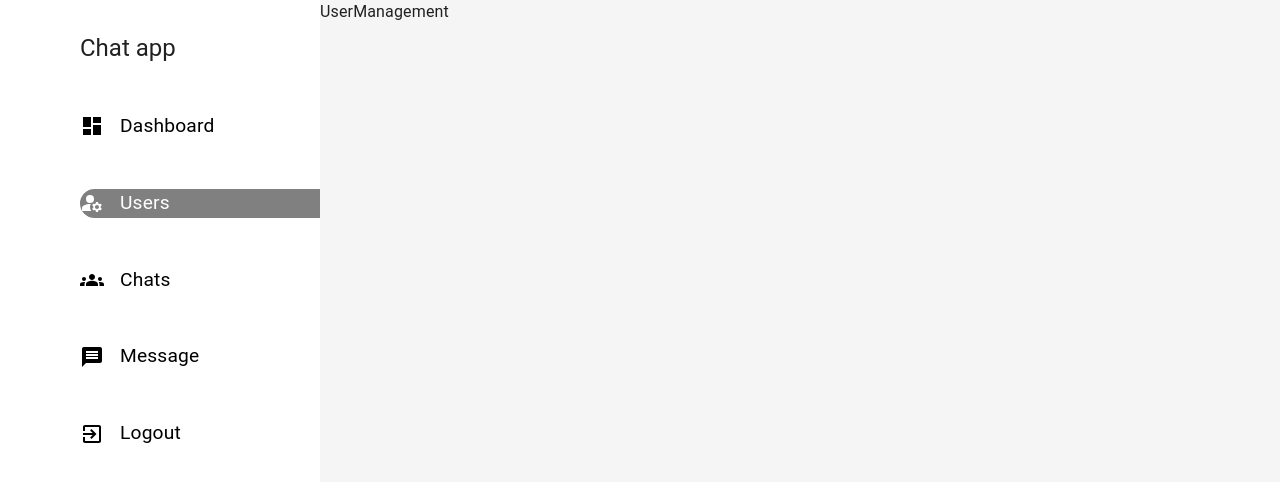
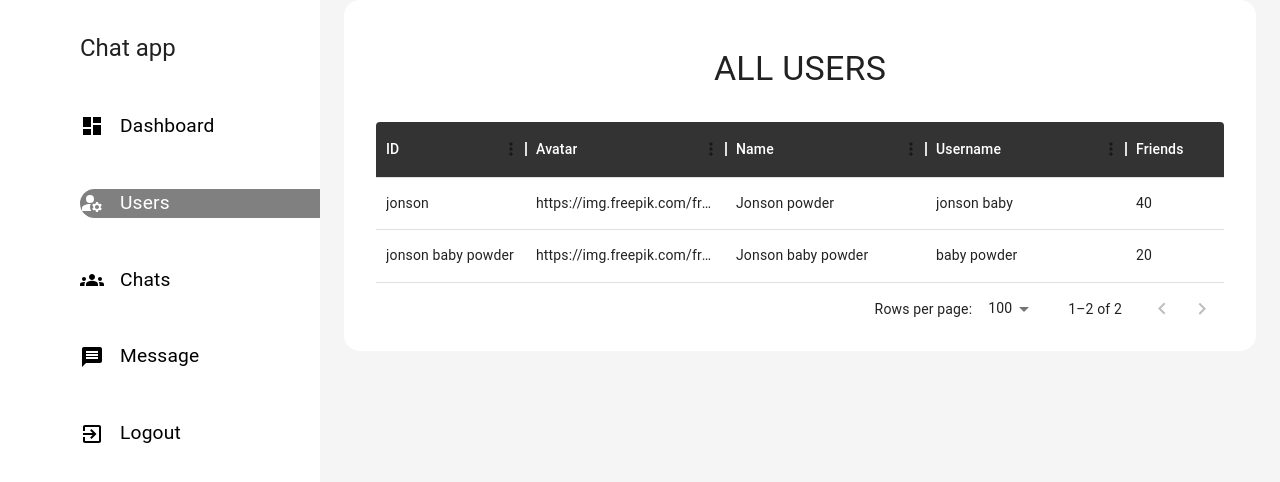
Before and after one commit to Priyavrat001/chat-app-frontend, a React (Vite) app: page /admin/users in a window 1280 px wide. Shown: the top 482 px of the page. Built offline with nearby package versions, Linux system fonts and the light colour scheme.

Commit message:
Created admin-users page and modified dashboard

```diff
--- a/package.json
+++ b/package.json
@@ -14,6 +14,7 @@
     "@emotion/styled": "^11.11.0",
     "@mui/icons-material": "^5.15.11",
     "@mui/material": "^5.15.11",
+    "@mui/x-data-grid": "^6.19.6",
     "6pp": "^1.1.15",
     "chart.js": "^4.4.1",
     "moment": "^2.30.1",
--- /dev/null
+++ b/src/components/shared/admin/Table.jsx
@@ -0,0 +1,55 @@
+import { Container, Paper, Typography } from '@mui/material'
+import React from 'react'
+import {DataGrid} from "@mui/x-data-grid"
+import { matBlack } from "../../../constants/color";
+
+const Table = ({rows, columns, heading, rowHeight=52}) => {
+  return (
+    <Container
+    sx={{
+        height:"100vh"
+    }}
+    >
+        <Paper
+        elevation={3}
+        sx={{
+            padding:"1rem 2rem",
+            borderRadius:"1rem",
+            margin:"auto",
+            width:"100%",
+            overflow:"hidden",
+            heigth:"100%",
+            boxShadow:"none"
+        }}
+        >
+            <Typography
+            textAlign={"center"}
+            variant='h4'
+            sx={{
+                margin:"2rem",
+                textTransform:"uppercase"
+            }}
+            >
+                {heading}
+            </Typography>
+            <DataGrid
+            rows={rows}
+            columns={columns}
+            rowHeight={rowHeight}
+            style={{
+                height:"80%"
+            }}
+            sx={{
+                border:"none",
+                ".table-header":{
+                    bgcolor:matBlack,
+                    color:"white"
+                }
+            }}
+            />
+        </Paper>
+    </Container>
+  )
+}
+
+export default Table
--- a/src/components/specifics/admin/Charts.jsx
+++ b/src/components/specifics/admin/Charts.jsx
@@ -1,29 +1,84 @@
-import React from 'react'
-import { Line } from 'react-chartjs-2'
-import { Chart as ChartJS } from "chart.js";
+import React from 'react';
+import { Doughnut, Line } from 'react-chartjs-2'
+import { Chart as ChartJS, LinearScale, PointElement, CategoryScale, LineElement, Filler, ArcElement, Legend, Tooltip } from 'chart.js';
+import { lightOrange, lightPurple, orange, purple } from '../../../constants/color';
+import { getLastSevenDays } from '../../../lib/features';
 
-ChartJS.register(
+ChartJS.register(Tooltip, PointElement, CategoryScale, LinearScale, LineElement, Filler, ArcElement, Legend);
 
-)
+const lineChart = {
+  responsive:true,
+  plugins:{
+    legend:{
+      display:false
+    },
+    title:{
+      display:false
+    }
+  },
+  scales:{
+    x:{
+      display:true
+    },
+    y:{
+     beginAtZero:true,
+     grid:{
+      display:false
+     }
+    }
+  }
+};
 
-const LineChart = () => {
+const labels = getLastSevenDays();
 
-    const data = {
-        labels:["january", "febuary"],
-        datasets:[]
-    }
+const LineChart = ({vlaue=[]}) => {
+
+  const data = {
+    labels,
+    datasets: [{
+      data: vlaue,
+      label: 'Revenue',
+      fill:true,
+      backgroundColor:lightPurple,
+      borderColor:purple,
+    }]
+  };
 
   return (
-    <Line data={data}}/>
+    <Line data={data} options={lineChart}/>
   )
+};
+
+const doughnutOptions = {
+  responsive:true,
+  plugins:{
+    legend:{
+      display:false
+    },
+  },
+  cutout:120
 }
-const DonaldChart = () => {
+
+const DoughnutChart = ({vlaue=[], labels=[]}) => {
+
+  const data = {
+    labels,
+    datasets: [{
+      data: vlaue,
+      backgroundColor:[lightPurple, lightOrange],
+      hoverBackgroundColor:[purple, orange],
+      borderColor:[purple, orange],
+      offset:30
+    }]
+  };
+
+
   return (
-    <div>Charts</div>
+    <Doughnut style={{zIndex:"1"}} data={data} options={doughnutOptions}/>
   )
 }
 
 export {
-    LineChart,
-    DonaldChart
+  LineChart,
+  DoughnutChart
 }
--- a/src/constants/color.js
+++ b/src/constants/color.js
@@ -1,4 +1,6 @@
 export const orange = "#ea7070";
+
+export const lightOrange = "rgba(234,112,112,0.2)";
 
 export const grayColor = "rgba(247, 247,247, 1)"
 
@@ -7,3 +9,7 @@ export const lightBlue = "#2694ab"
 export const matBlack = "rgba(0, 0, 0, 0.8)"
 
 export const bgGradient = "linear-gradient(rgb(255 255 209, rgb(249 159 159))"
+
+export const purple = "rgba(75,12,192,1)"
+
+export const lightPurple = "rgba(75,12,192,0.2)"
--- a/src/constants/sampleData.js
+++ b/src/constants/sampleData.js
@@ -91,3 +91,25 @@ export const sampleMessage = [{
     createdAt:"2024-02-12T10:41:30.630Z"
 }
 ];
+
+
+export const dashboardData = {
+    users:[
+        {
+            avatar: ["https://img.freepik.com/free-photo/man-white_1368-3544.jpg"],
+            name: "Jonson powder",
+            _id: "jonson",
+            username:"jonson baby",
+            friends:40,
+            groups:23
+        },
+        {
+            avatar: ["https://img.freepik.com/free-photo/man-white_1368-3544.jpg"],
+            name: "Jonson baby powder",
+            _id: "jonson baby powder",
+            username:"baby powder",
+            friends:20,
+            groups:2
+        },
+    ]
+}
--- a/src/lib/features.js
+++ b/src/lib/features.js
@@ -1,3 +1,5 @@
+import moment from "moment";
+
 const fileFormat = (url="")=>{
     const fileExtension = url.split(".").pop();
 
@@ -11,9 +13,24 @@ const fileFormat = (url="")=>{
 }
 
 
-const transformImage = (url="", width=100)=>url
+const transformImage = (url="", width=100)=>url;
+
+const getLastSevenDays = ()=>{
+const currentDay = moment();
+
+const lastSevenDays = [];
+for (let i = 0; i < 7; i++) {
+   const dayDate = currentDay.clone().subtract(i, "days");
+    const dayName = dayDate.format("dddd");
+
+    lastSevenDays.unshift(dayName)
+}
+
+return lastSevenDays;
+}
 
 export {
     fileFormat,
-    transformImage
+    transformImage,
+    getLastSevenDays
 }
--- a/src/pages/admin/Dashboard.jsx
+++ b/src/pages/admin/Dashboard.jsx
@@ -5,7 +5,7 @@ import { AdminPanelSettings as AdminPanelSettingsIcon, Group as GroupIcon, Messa
 import moment from 'moment/moment'
 import { CurvedButton, SearchField } from '../../components/styles/StyledComponents'
 import WighetComponent from '../../components/WighetComponent'
-import { DonaldChart, LineChart } from '../../components/specifics/admin/Charts'
+import { DoughnutChart, LineChart } from '../../components/specifics/admin/Charts'
 
 const Dashboard = () => {
 
@@ -63,7 +63,15 @@ const Dashboard = () => {
         {
           AppBar
         }
-        <Stack direction={"row"} flexGrow={"wrap"} spacing={"2rem"}>
+        <Stack direction={{
+          xs:"column",
+          lg:"row"
+        }} flexGrow={"wrap"} justifyContent={"center"} alignItems={{
+          xs:"center",
+          lg:"stretch"
+        }} sx={{
+          gap:"2rem"
+        }}>
           <Paper
             sx={{
               padding: "2rem 3.5rem",
@@ -73,7 +81,7 @@ const Dashboard = () => {
             }}
           >
             <Typography variant='h4' margin={"2rem 0"}>Last Messages</Typography>
-            <LineChart/>
+            <LineChart vlaue={[121,121,887,54]}/>
           </Paper>
 
           <Paper
@@ -91,10 +99,9 @@ const Dashboard = () => {
               position: "relative",
               width: "100%",
               maxWidth: "25rem",
-              height:"25rem"
             }}
           >
-            <DonaldChart/>
+            <DoughnutChart labels={["Single Chats", "Group Chats"]} vlaue={[23,66]}/>
 
             <Stack
               position={"absolute"}
--- a/src/pages/admin/UserManagement.jsx
+++ b/src/pages/admin/UserManagement.jsx
@@ -1,10 +1,64 @@
-import React from 'react'
+import React, { useEffect, useState } from 'react'
 import AdminLayout from '../../components/layouts/admin/AdminLayout'
+import Table from '../../components/shared/admin/Table'
+import { Avatar } from '@mui/material'
+import { dashboardData } from '../../constants/sampleData'
+import { transformImage } from "../../lib/features";
+
+const columns = [
+  {
+  field:"id",
+  headerName:"ID",
+  headerClassName:"table-header",
+  width:150,
+},
+  {
+  field:"avatar",
+  headerName:"Avatar",
+  headerClassName:"table-header",
+  width:200,
+  renderCall:(params)=>(
+    <Avatar alt={params.row.name} src={params.row.avatar}/>
+  )
+},
+  {
+  field:"name",
+  headerName:"Name",
+  headerClassName:"table-header",
+  width:200
+},
+  {
+  field:"username",
+  headerName:"Username",
+  headerClassName:"table-header",
+  width:200
+},
+  {
+  field:"friends",
+  headerName:"Friends",
+  headerClassName:"table-header",
+  width:150
+},
+  {
+  field:"groups",
+  headerName:"Groups",
+  headerClassName:"table-header",
+  width:200
+},
+]
 
 const UserManagement = () => {
+
+  const [rows, setRows] = useState([]);
+
+  useEffect(() => {
+   setRows(dashboardData.users.map(i=>({...i, id: i._id, avatar:transformImage(i.avatar, 50)})))
+  }, [])
+
+
   return (
     <AdminLayout>
-        <div>UserManagement</div>
+        <Table heading={"All Users"} columns={columns} rows={rows}/>
     </AdminLayout>
   )
 }
```
Also changed, not shown: 1 other file (tests, documents, lock files or other folders).
